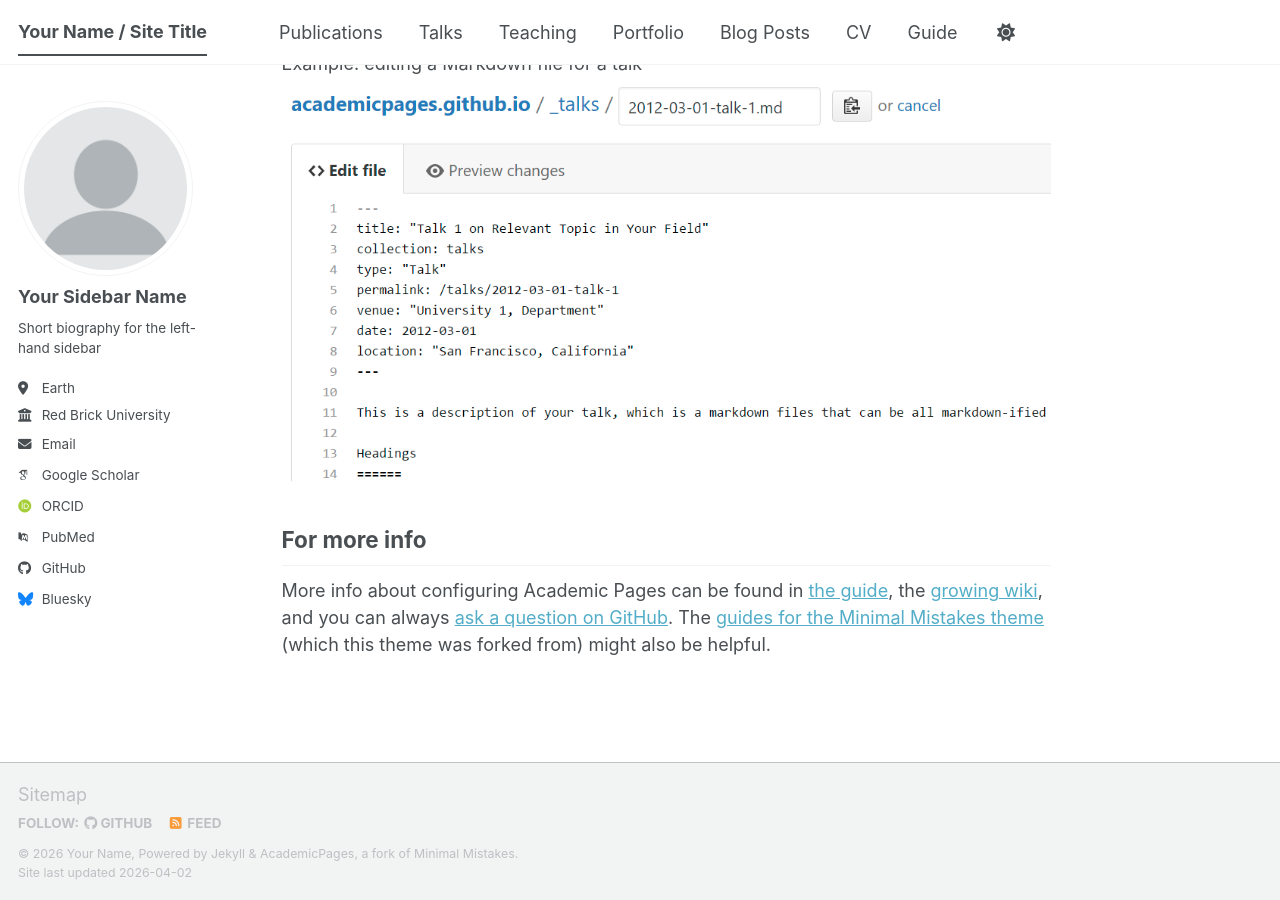
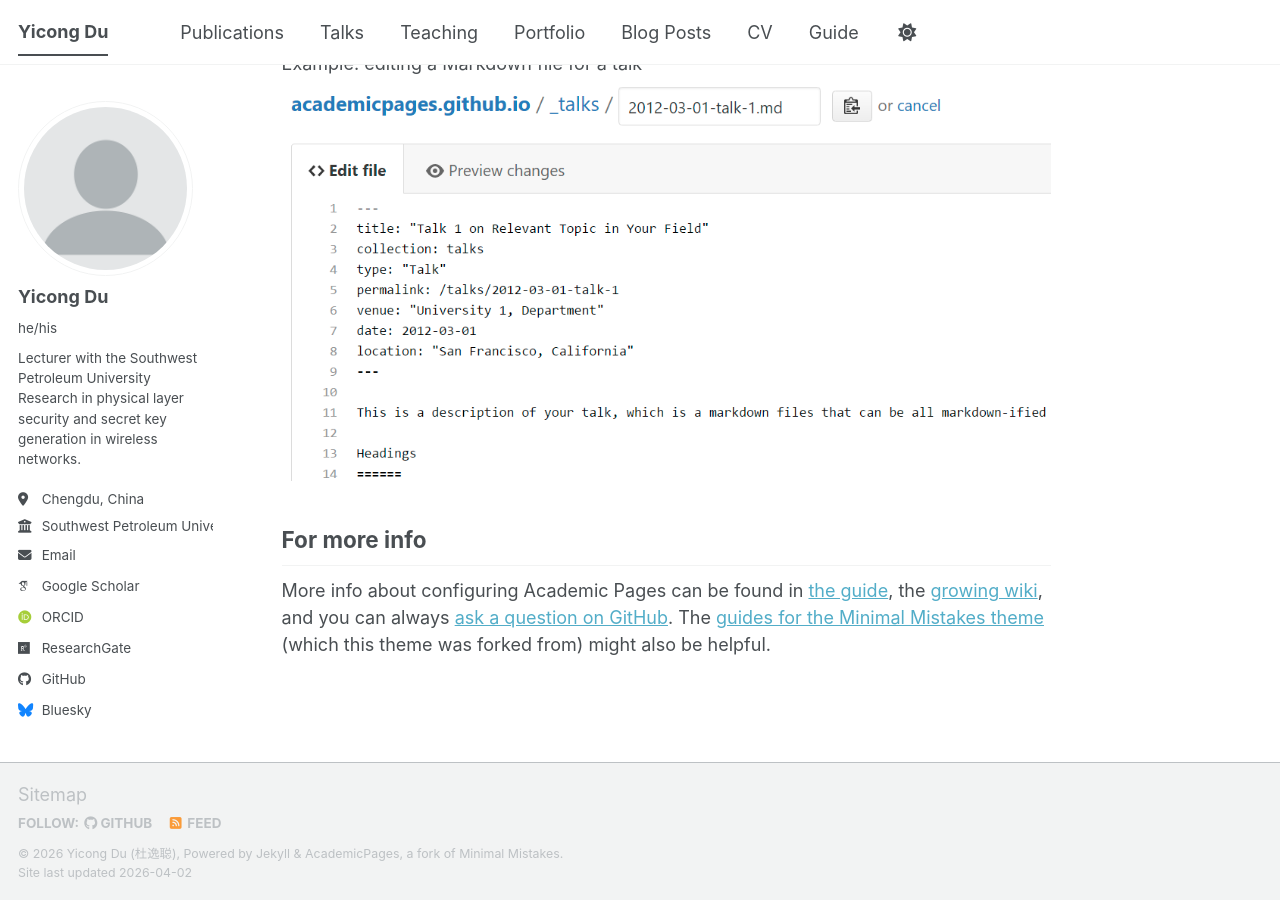
Before and after one commit to DozzzeN/yc_du, a Jekyll site: the page built from _pages/about.md, in a window 1280 px wide and 900 px high, scrolled down 2720 px. Built offline with Jekyll 4.4.1, drawn with Linux system fonts in a browser that asks for light colours; some web fonts are replaced; a script bundle is joined from its source files by our own code; library files that are not in the unit come from our copies.

Commit message:
Update personal details in _config.yml
Updated personal information and links in the configuration file.

```diff
--- a/_config.yml
+++ b/_config.yml
@@ -9,13 +9,12 @@
 # Basic Site Settings
 locale                   : "en-US"
 site_theme               : "default" # The available themes options are "default", "air", "sunrise", "mint", "dirt" and "contrast"
-title                    : "Your Name / Site Title"
+title                    : "Yicong Du"
 title_separator          : "-"
-name                     : &name "Your Name"
-description              : &description "Your Name's academic portfolio"   # Update this with a general description of your site, this is the default if not overridden by a page
-url                      : https://yc_du.github.io/ # The base hostname & protocol for your site e.g. "https://[your GitHub username].github.io",
-                                                           # or if you already have some other page hosted on Github then use "https://[your GitHub username].github.io/[Your Repo Name]"
-baseurl                  : "" # the subpath of your site, e.g. "/blog"
+name                     : "Yicong Du (杜逸聪)"
+description              : "Lecturer with the Southwest Petroleum University. Research in physical layer security and secret key generation in wireless networks."
+url                      : https://yc_du.github.io/
+baseurl                  : ""
 repository               : "DozzzeN/yc_du.github.io"
 
 # Site Author - The following control what appear as part of the author content on the side bar.
@@ -24,25 +23,25 @@ repository               : "DozzzeN/yc_du.github.io"
 author:
   # Biographic information
   avatar           : "profile.png"
-  name             : "Your Sidebar Name"
-  pronouns         : # example: "she/her"
-  bio              : "Short biography for the left-hand sidebar"
-  location         : "Earth"
-  employer         : "Red Brick University"
+  name             : "Yicong Du"
+  pronouns         : "he/his"
+  bio              : "Lecturer with the Southwest Petroleum University Research in physical layer security and secret key generation in wireless networks."
+  location         : "Chengdu, China"
+  employer         : "Southwest Petroleum University (SWPU)"
   uri              : # URL
-  email            : "none@example.org"
+  email            : "yc_du@swpu.edu.cn"
 
   # Academic websites
   academia         : # URL
   arxiv            : # URL - Update with the correct link to your profile
-  googlescholar    : "https://scholar.google.com/citations?user=PS_CX0AAAAAJ"
+  googlescholar    : "https://scholar.google.com/citations?user=yS9CrzUAAAAJ&hl=zh-CN&oi=ao"
   inspire-hep      : # URL
   impactstory      : # URL
-  orcid            : "https://orcid.org/yourorcidurl"
+  orcid            : "https://orcid.org/my-orcid?orcid=0000-0001-5105-4648"
   semantic         : # URL
   ssrn             : # URL
-  pubmed           : "https://www.ncbi.nlm.nih.gov/pubmed/?term=john+snow"
-  researchgate     : # URL
+  pubmed           : # URL
+  researchgate     : "https://www.researchgate.net/profile/Yicong-Du-2"
   scopus           : # URL
   zotero           : # URL
 
@@ -51,7 +50,7 @@ author:
   bitbucket        : # Username - Update with your username on the site
   codepen          : # Username
   dribbble         : # Username
-  github           : "academicpages"
+  github           : "Dozzzen"
   kaggle           : # Username
   stackoverflow    : # User number or user number and name (i.e., use "1" or "1/jeff-atwood")
 
@@ -148,9 +147,11 @@ og_description           :  # Social media default site image description
 # For specifying social profiles
 # - https://developers.google.com/structured-data/customize/social-profiles
 social:
-  type                   : # Person or Organization (defaults to Person)
-  name                   : # If the user or organization name differs from the site's name
-  links: # An array of links to social media profiles
+  type                   : Person
+  name                   : "Yicong Du"
+  links:
+    - https://scholar.google.com/citations?user=yS9CrzUAAAAJ&hl=zh-CN&oi=ao
+    - https://github.com/DozzzeN
 
 
 # Analytics
```
